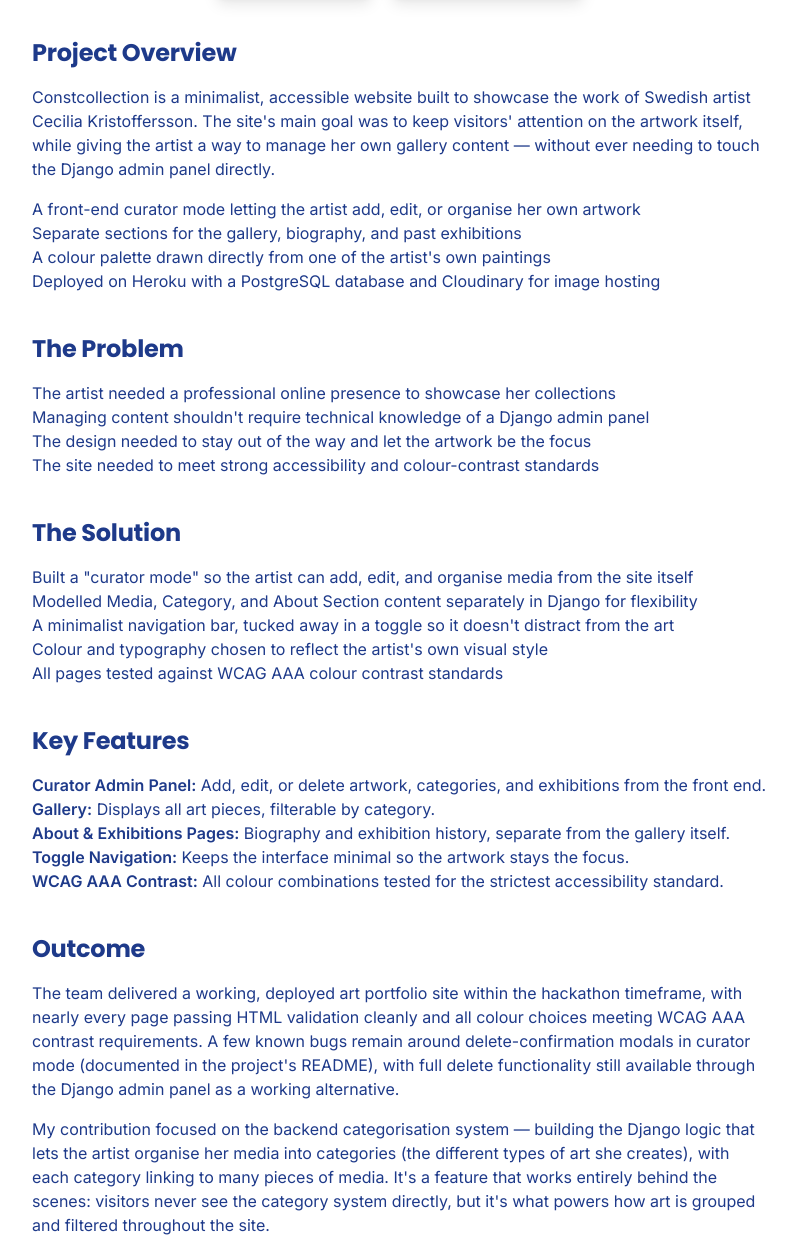
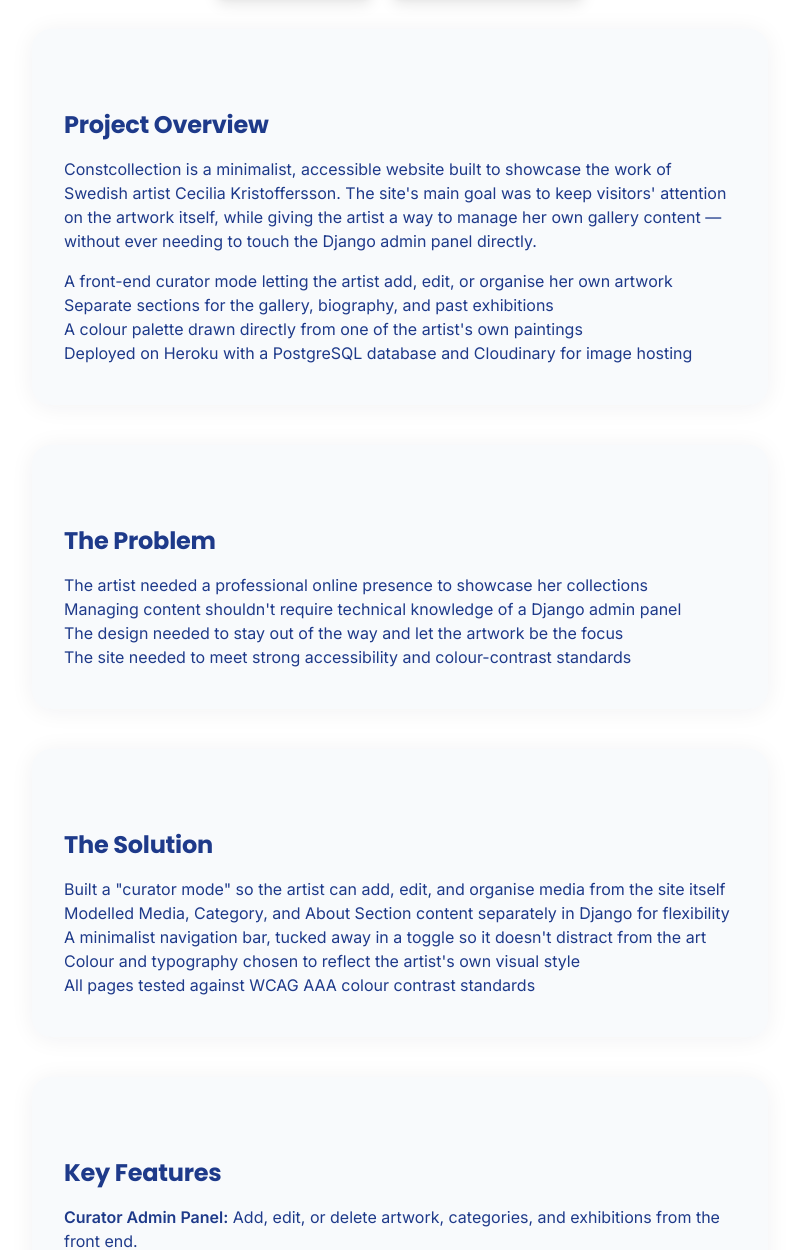
Before and after one commit to TopG85/Carson-Web-Studio, a website: page projects/hackathon-constcollection.html in a window 1280 px wide. Shown: the part 1027-2277 px from the top of the page, without its empty margins (240-1036 px from the left). Drawn offline with Linux system fonts and the light colour scheme.

Commit message:
style: wrap project page headers in uniform cws-hero white card containers

```diff
--- a/projects/hackathon-constcollection.html
+++ b/projects/hackathon-constcollection.html
@@ -148,8 +148,8 @@
             </a>
         </div>
 
-        <section class="project-overview">
-            <h2 class="text-2xl font-bold text-blue-900 mt-10 mb-4 nunito-header mb-6">Project Overview</h2>
+        <section class="cws-section project-overview">
+            <h2 class="text-2xl font-bold text-blue-900 mt-10 mb-4 nunito-header mb-6" style="color: #1e3a8a;">Project Overview</h2>
             <p>
                 Constcollection is a minimalist, accessible website built to showcase the work of Swedish artist
                 Cecilia Kristoffersson. The site's main goal was to keep visitors' attention on the artwork
@@ -164,8 +164,8 @@
             </ul>
         </section>
 
-        <section class="project-problem">
-            <h2 class="text-2xl font-bold text-blue-900 mt-10 mb-4 nunito-header mb-6">The Problem</h2>
+        <section class="cws-section project-problem">
+            <h2 class="text-2xl font-bold text-blue-900 mt-10 mb-4 nunito-header mb-6" style="color: #1e3a8a;">The Problem</h2>
             <ul>
                 <li>The artist needed a professional online presence to showcase her collections</li>
                 <li>Managing content shouldn't require technical knowledge of a Django admin panel</li>
@@ -174,8 +174,8 @@
             </ul>
         </section>
 
-        <section class="project-solution">
-            <h2 class="text-2xl font-bold text-blue-900 mt-10 mb-4 nunito-header mb-6">The Solution</h2>
+        <section class="cws-section project-solution">
+            <h2 class="text-2xl font-bold text-blue-900 mt-10 mb-4 nunito-header mb-6" style="color: #1e3a8a;">The Solution</h2>
             <ul>
                 <li>Built a "curator mode" so the artist can add, edit, and organise media from the site itself</li>
                 <li>Modelled Media, Category, and About Section content separately in Django for flexibility</li>
@@ -185,8 +185,8 @@
             </ul>
         </section>
 
-        <section class="project-features">
-            <h2 class="text-2xl font-bold text-blue-900 mt-10 mb-4 nunito-header mb-6">Key Features</h2>
+        <section class="cws-section project-features">
+            <h2 class="text-2xl font-bold text-blue-900 mt-10 mb-4 nunito-header mb-6" style="color: #1e3a8a;">Key Features</h2>
             <ul>
                 <li><strong>Curator Admin Panel:</strong> Add, edit, or delete artwork, categories, and exhibitions from the front end.</li>
                 <li><strong>Gallery:</strong> Displays all art pieces, filterable by category.</li>
@@ -196,8 +196,8 @@
             </ul>
         </section>
 
-        <section class="project-outcome">
-            <h2 class="text-2xl font-bold text-blue-900 mt-10 mb-4 nunito-header mb-6">Outcome</h2>
+        <section class="cws-section project-outcome">
+            <h2 class="text-2xl font-bold text-blue-900 mt-10 mb-4 nunito-header mb-6" style="color: #1e3a8a;">Outcome</h2>
             <p>
                 The team delivered a working, deployed art portfolio site within the hackathon timeframe, with
                 nearly every page passing HTML validation cleanly and all colour choices meeting WCAG AAA
```
Also changed, not shown: projects/carbcounter.html (+1 -1 lines), projects/hackathon-truthfulnews.html (+1 -1 lines), projects/shutterspace.html (+2 -2 lines), projects/vinelife.html (+4 -4 lines).
